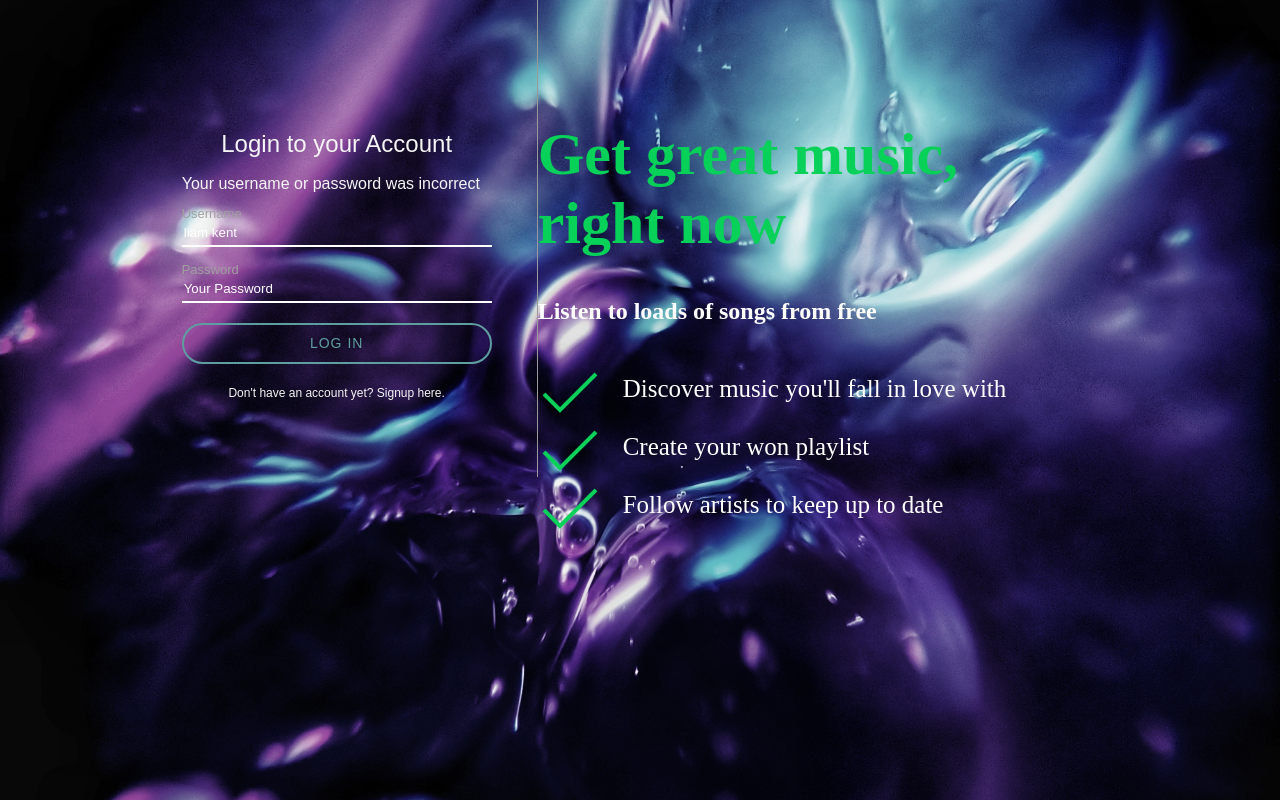
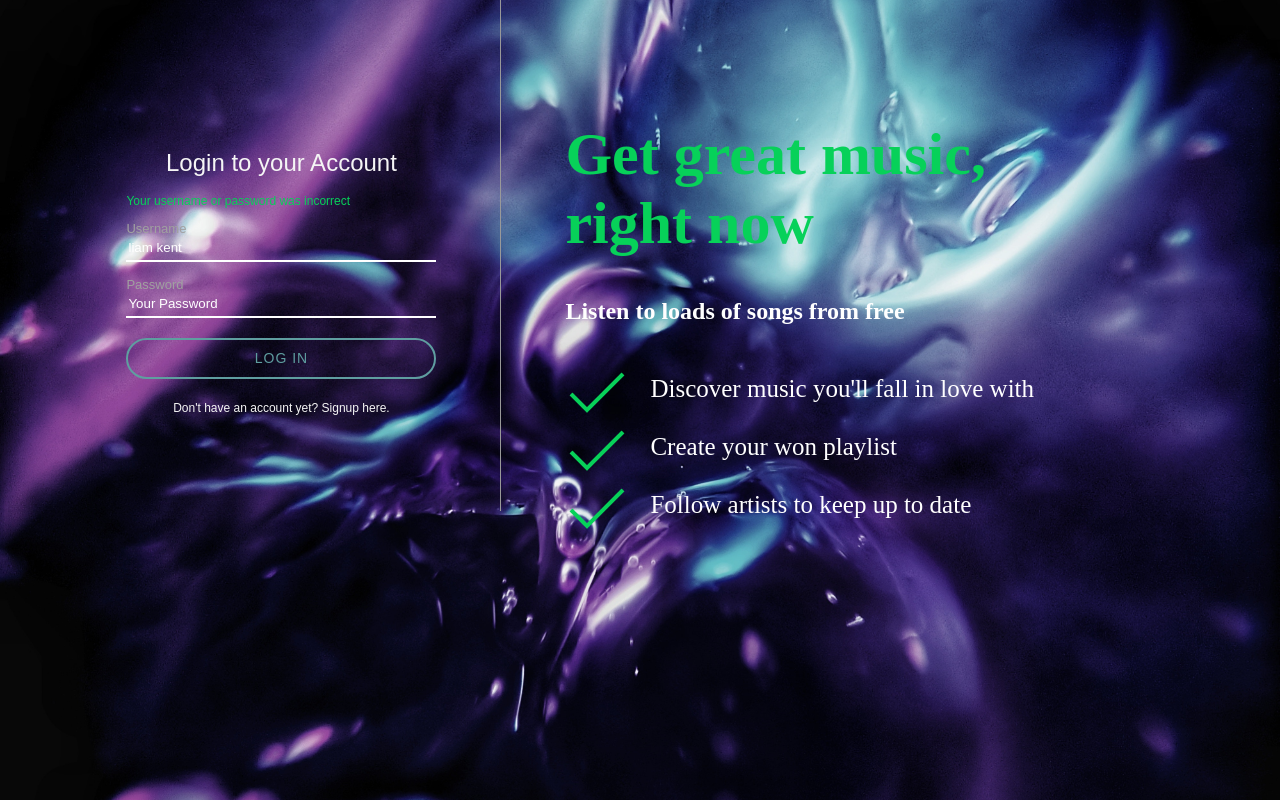
Before and after one commit to liam34/PhpProjectOnGit, a PHP site: page /register.php in a window 1280 px wide. Run offline with PHP 8.4, Linux system fonts and the light colour scheme.

Commit message:
Merge branch 'master' of https://github.com/liam34/PhpProjectOnGit

```diff
--- a/assets/css/register.css
+++ b/assets/css/register.css
@@ -102,11 +102,7 @@ html, body {
 #loginContainer {
     width: 80%;
     margin: 0 auto;
-<<<<<<< HEAD
-    padding: 45px;
-=======
     padding: 19px;
->>>>>>> da7f00f1c8561d2c840ba4ec7a855dbc674c84c0
     position: relative;
     max-width: 1024px;
     float: right;
@@ -136,19 +132,11 @@ html, body {
 }
 
 #loginText {
-<<<<<<< HEAD
-    padding: 45px;
-    display: table-cell;
-    vertical-align: top;
-    padding-top: 120px;
-
-=======
     padding: 64px;
     display: table-cell;
     vertical-align: top;
     padding-top: 80px;
     color: #fff;
->>>>>>> da7f00f1c8561d2c840ba4ec7a855dbc674c84c0
 }
 
 
@@ -175,16 +163,8 @@ html, body {
 
 }
 
-<<<<<<< HEAD
-#loginContainer Form {
-    display: flex;
-    flex-direction: column;
-    align-items: flex-end;
-  }
-=======
 #inputContainer .errorMessage {
     color: #07d159;
     font-size: 12px;
     display: block;
 }
->>>>>>> da7f00f1c8561d2c840ba4ec7a855dbc674c84c0
```
